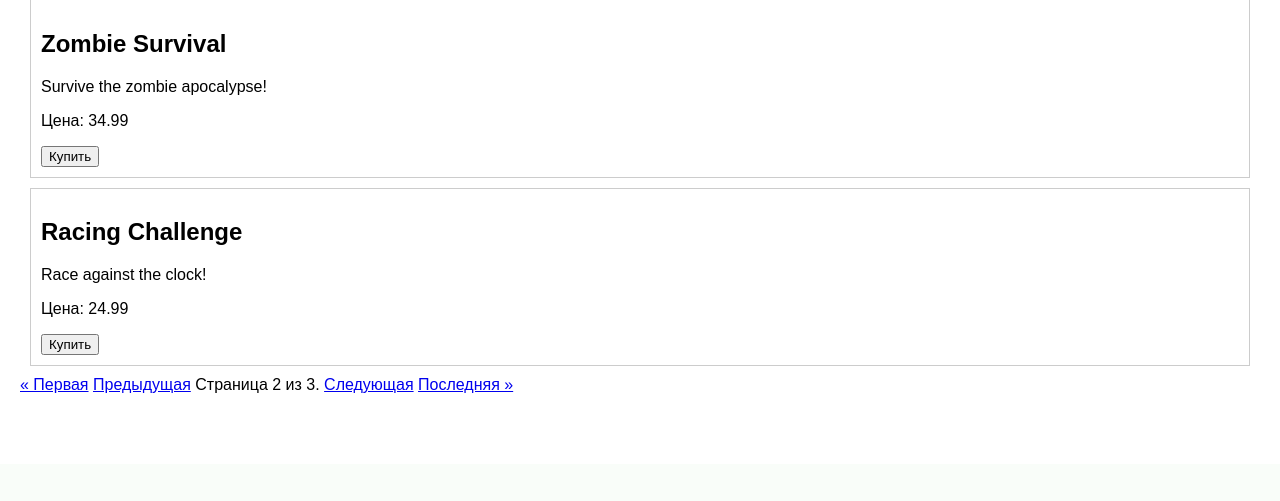
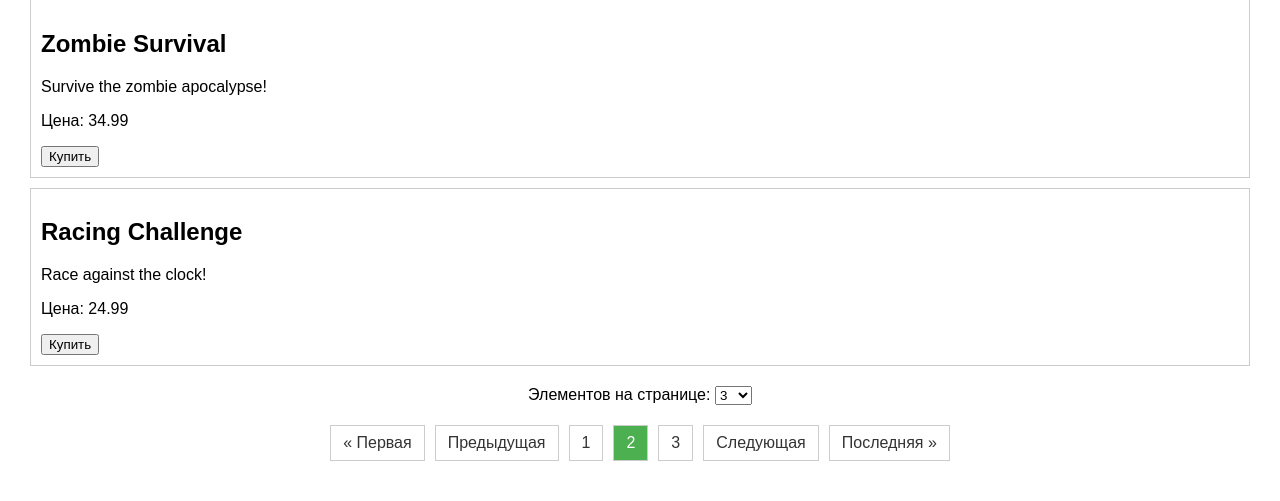
Before and after one commit to ferntea/urban_module_19, a Django app: page /shop/?page=2&items_per_page=3 in a window 1280 px wide. Shown: the part 336-837 px from the top of the page. Before the commit the page ends 729 px from the top, so only its background shows below. Run offline with Django 5.2, Linux system fonts and the light colour scheme; data comes from the database, SQL or seed files in the repository.

Commit message:
pagination_2

```diff
--- a/UrbanDjango_m19/task1/templates/first_task/game_list.html
+++ b/UrbanDjango_m19/task1/templates/first_task/game_list.html
@@ -1,19 +1,96 @@
-<!DOCTYPE html>
-<html lang="en">
-<head>
-    <meta charset="UTF-8">
-    <meta name="viewport" content="width=device-width, initial-scale=1.0">
-    <title>Game List</title>
-</head>
-<body>
-    <h1>Available Games</h1>
-    {% for game in games %}
-        <div>
-            <h3>{{ game.title }} | {{ game.description }} | Стоимость: {{ game.cost }}</h3>
-            <button type="button">Купить</button>
-        </div>
+{% extends 'first_task/base.html' %}
+
+{% block title %}Магазин компьютерных игр{% endblock %}
+
+{% block content %}
+<style>
+    .game {
+        border: 1px solid #ccc;
+        padding: 10px;
+        margin: 10px;
+    }
+
+    .pagination {
+        display: flex;
+        justify-content: center;
+        margin: 20px 0;
+    }
+
+    .pagination a {
+        margin: 0 5px;
+        padding: 8px 12px;
+        border: 1px solid #ccc;
+        text-decoration: none;
+        color: #333;
+    }
+
+    .pagination a.active {
+        background-color: #4CAF50;
+        color: white;
+    }
+
+    .pagination a:hover {
+        background-color: #ddd;
+    }
+</style>
+
+<h1>Магазин компьютерных игр</h1>
+<div id="game-list">
+    {% for game in page_obj %}
+    <div class="game">
+        <h2>{{ game.title }}</h2>
+        <p>{{ game.description }}</p>
+        <p>Цена: {{ game.cost }}</p>
+        <button onclick="addToCart('{{ game.title }}', {{ game.cost }})">Купить</button>
+    </div>
     {% empty %}
         <p>Нет доступных игр.</p>
     {% endfor %}
-</body>
-</html>
+</div>
+
+<!-- Dropdown for items per page -->
+<form method="get" style="text-align: center; margin: 20px 0;">
+    <label for="items_per_page">Элементов на странице:</label>
+    <select name="items_per_page" id="items_per_page" onchange="this.form.submit()">
+        <option value="3" {% if items_per_page == 3 %}selected{% endif %}>3</option>
+        <option value="5" {% if items_per_page == 5 %}selected{% endif %}>5</option>
+        <option value="10" {% if items_per_page == 10 %}selected{% endif %}>10</option>
+        <option value="20" {% if items_per_page == 20 %}selected{% endif %}>20</option>
+    </select>
+</form>
+
+<!-- Custom Pagination -->
+<div class="pagination">
+    {% if page_obj.has_previous %}
+        <a href="?page=1&items_per_page={{ items_per_page }}">&laquo; Первая</a>
+        <a href="?page={{ page_obj.previous_page_number }}&items_per_page={{ items_per_page }}">Предыдущая</a>
+    {% endif %}
+
+    {% for num in page_obj.paginator.page_range %}
+        {% if page_obj.number == num %}
+            <a class="active" href="#">{{ num }}</a>
+        {% else %}
+            <a href="?page={{ num }}&items_per_page={{ items_per_page }}">{{ num }}</a>
+        {% endif %}
+    {% endfor %}
+
+    {% if page_obj.has_next %}
+        <a href="?page={{ page_obj.next_page_number }}&items_per_page={{ items_per_page }}">Следующая</a>
+        <a href="?page={{ page_obj.paginator.num_pages }}&items_per_page={{ items_per_page }}">Последняя &raquo;</a>
+    {% endif %}
+</div>
+
+<script>
+    let cartItems = JSON.parse(localStorage.getItem('cartItems')) || [];
+    let totalPrice = parseFloat(localStorage.getItem('totalPrice')) || 0;
+
+    function addToCart(gameName, gamePrice) {
+        cartItems.push(gameName);
+        totalPrice += gamePrice;
+        localStorage.setItem('cartItems', JSON.stringify(cartItems));
+        localStorage.setItem('totalPrice', totalPrice);
+        alert(gameName + ' добавлен в корзину!');
+    }
+</script>
+
+{% endblock %}
--- a/UrbanDjango_m19/task1/views.py
+++ b/UrbanDjango_m19/task1/views.py
@@ -45,15 +45,21 @@ from .models import Game
 
 
 def shop_view(request):
+    items_per_page = request.GET.get('items_per_page', '3')  # Default to 5
+    items_per_page = int(items_per_page) if items_per_page.isdigit() else 3
+
     games = Game.objects.all()
+    paginator = Paginator(games, items_per_page)  # Create a paginator object
 
-    # Pagination
-    paginator = Paginator(games, 3)  # 3 games/page
     page_number = request.GET.get('page')
-    page_obj = paginator.get_page(page_number)
+    page_obj = paginator.get_page(page_number)  # Get the current page
 
-    context = {'games': page_obj}
-    return render(request, 'first_task/shop.html', context)
+    return render(request, 'first_task/game_list.html', {
+        'page_obj': page_obj,
+        'items_per_page': items_per_page,
+        'games': games  # Pass the full list of games if needed
+    })
+
 
 def cart_view(request):
     return render(request, 'first_task/cart.html')
```
Also changed, not shown: UrbanDjango_m19/task1/templates/first_task/pagination.html (added, +17 -0 lines).
